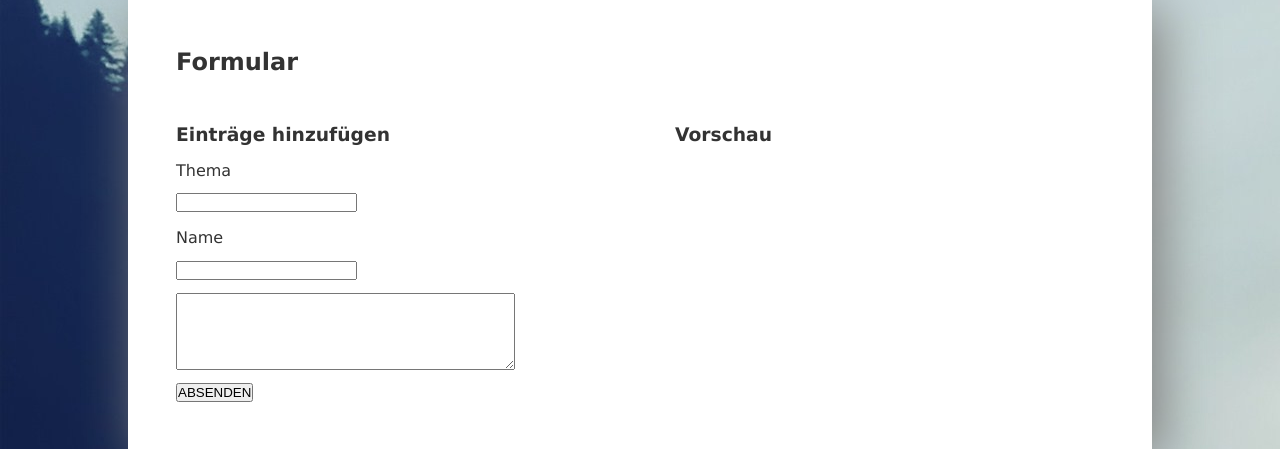
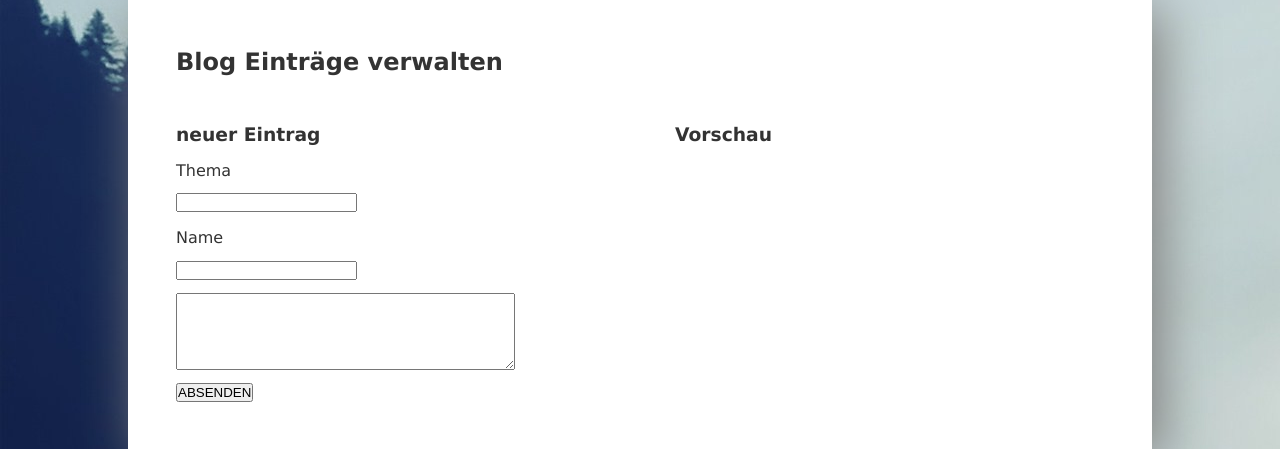
Before and after one commit to miche1/blog, a PHP site: page /form.php in a window 1280 px wide. Shown: the part 51-500 px from the top of the page. Run offline with PHP 8.4, Linux system fonts and the light colour scheme.

Commit message:
edit form.php

```diff
--- a/form.php
+++ b/form.php
@@ -23,12 +23,12 @@
 
 <!--content-->
 <section id="content">
-<h1>Formular</h1>
+<h1>Blog Einträge verwalten</h1>
 
 	<section id="formular">
 		<!--Eingabe Formular-->
 		<div id="EingabeForm">
-			<h3>Einträge hinzufügen</h3>
+			<h3>neuer Eintrag</h3>
 			<form action="form.php" method="post">
 				<p>Thema <br><input type="text" name="tbThema"></p>
 				<p>Name <br><input type="text" name="tbName"></p>
@@ -39,7 +39,7 @@
 
 		<!--Ausgabe Container-->
 		<div id="loadContent">
-			<h3>Vorschau</h3>
+			<h3>Vorschau</h3><br>
 				<?php
 				if(isset($_POST['commit'])){
 					$thema = $_POST["tbThema"];
```
